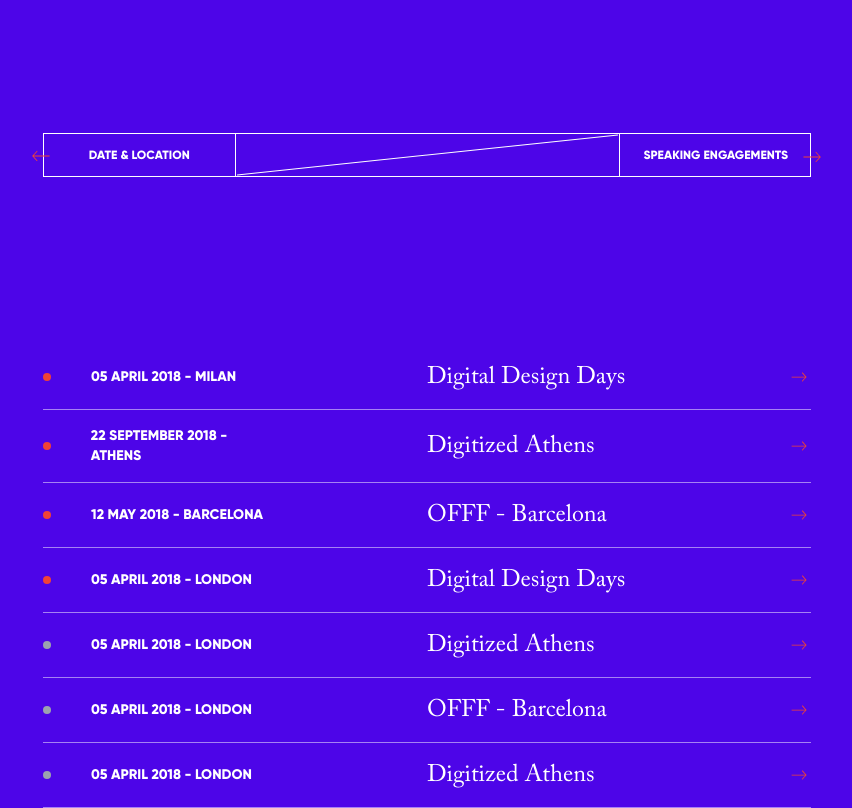
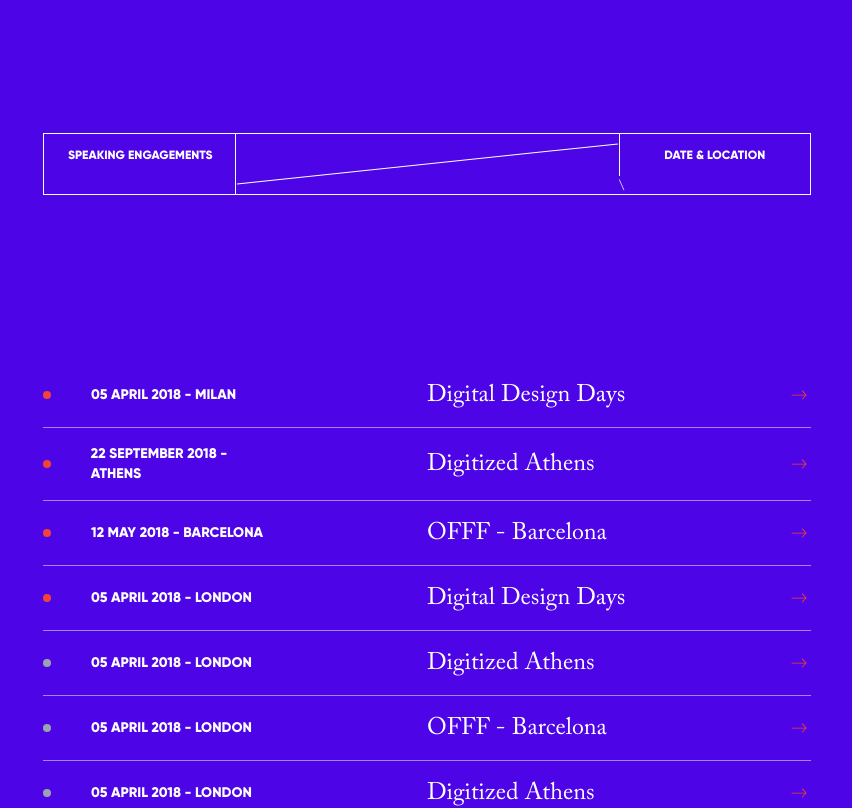
Before and after one commit to ArnabShikder24/dotlung-frontend, a Next.js app: page /learn-with-dot in a window 1280 px wide. Shown: the part 2140-2948 px from the top of the page, without its empty margins (213-1065 px from the left). Built offline with nearby package versions, Linux system fonts and the light colour scheme; a web font is replaced by a local one.

Commit message:
condition arrow show

```diff
--- a/src/app/learn-with-dot/page.tsx
+++ b/src/app/learn-with-dot/page.tsx
@@ -181,7 +181,7 @@ const LearnWithDot = () => {
         </div>
       </div>
       <RevealOnScroll>
-        <DotSection bottomLeftText="DATE & LOCATION" topRightText="SPEAKING ENGAGEMENTS" />
+        <DotSection topRightText="DATE & LOCATION" bottomLeftText="SPEAKING ENGAGEMENTS" isShowArrow={false} />
       </RevealOnScroll>
 
       <div className="text-white flex flex-col items-center py-10 px-6">
--- a/src/components/DotSection.tsx
+++ b/src/components/DotSection.tsx
@@ -7,6 +7,7 @@ interface DotSectionProps {
   topRightLink?: string;
   bottomLeftText?: string;
   bottomLeftLink?: string;
+  isShowArrow?: boolean;
 }
 
 const DotSection: React.FC<DotSectionProps> = ({
@@ -14,6 +15,7 @@ const DotSection: React.FC<DotSectionProps> = ({
   topRightLink = "#",
   bottomLeftText = "TRAVEL & EAT WITH DOT",
   bottomLeftLink = "#",
+  isShowArrow = true,
 }) => {
   return (
     <>
@@ -35,7 +37,9 @@ const DotSection: React.FC<DotSectionProps> = ({
             </span>
           ))}
             {/* <ArrowRight size={18} className="ml-2 text-secondary" /> */}
-            <NavigationArrow direction="right" className="ml-2 text-secondary" />
+            {
+              isShowArrow && <NavigationArrow direction="right" className="ml-2 text-secondary" />
+            }
           </RippleButton>
 
           {/* Bottom Left - Customizable Link */}
@@ -45,7 +49,9 @@ const DotSection: React.FC<DotSectionProps> = ({
           >
             <div className="flex items-center justify-center px-3 text-white font-bold relative z-10 text-left h-full w-full transition-colors hover:text-secondary">
               {/* <ArrowLeft size={18} className="text-secondary" /> */}
-              <NavigationArrow direction="left" className="text-secondary" />
+              {
+                isShowArrow && <NavigationArrow direction="left" className="text-secondary" />
+              }
               <span className="ml-2 block">{bottomLeftText}</span>
             </div>
           </RippleButton>
@@ -69,7 +75,9 @@ const DotSection: React.FC<DotSectionProps> = ({
                 {bottomLeftText}
               </RippleButton>
               {/* <ArrowLeft size={18} className="mr-2 text-secondary absolute -left-3 top-3" /> */}
-              <NavigationArrow direction="left" className="mr-2 text-secondary absolute -left-4 top-[9px]" />
+              {
+                isShowArrow && <NavigationArrow direction="left" className="mr-2 text-secondary absolute -left-4 top-[9px]" />
+              }
 
               {/* Middle Line */}
               <div className="w-[40%] lg:w-1/2 relative">
@@ -85,8 +93,10 @@ const DotSection: React.FC<DotSectionProps> = ({
                 >
                   {topRightText}
                 </RippleButton>
-                {/* <ArrowRight size={18} className="mr-2 text-secondary absolute -right-5 top-3" /> */}
-                <NavigationArrow direction="right" className="mr-2 text-secondary absolute -right-6 top-[9px]" />
+                {/* <ArrowRight size={18} className="mr-2 text-secondary absolute -right-5 top-3" /> */}\
+                {
+                  isShowArrow && <NavigationArrow direction="right" className="mr-2 text-secondary absolute -right-6 top-[9px]" />
+                }
               </div>
             </div>
           </div>
```
